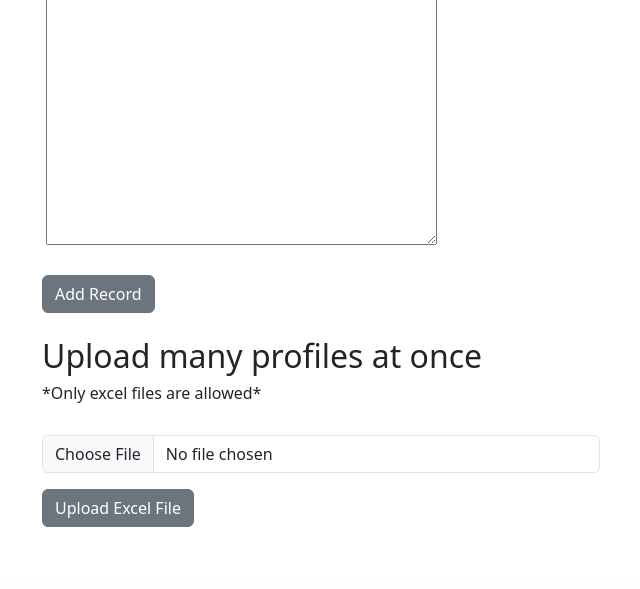
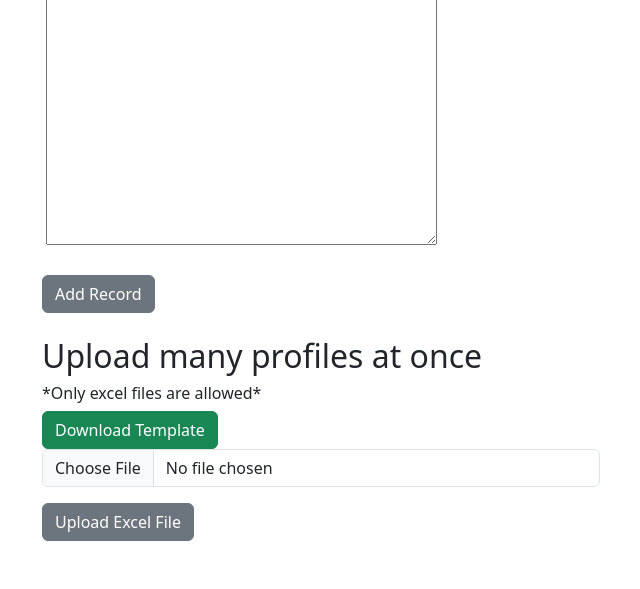
Before and after one commit to rodrelonmask/HR, a Django app: page /add_record/ in a window 1280 px wide. Shown: the part 1310-1899 px from the top of the page, without its empty margins (319-959 px from the left). Before the commit the page ends 1837 px from the top, so only its background shows below. Run offline with Django 5.2, Linux system fonts and the light colour scheme; the visitor is signed in with stand-in values (Sample User, id 1).

Commit message:
Add files via upload

```diff
--- a/website/templates/add_record.html
+++ b/website/templates/add_record.html
@@ -74,7 +74,7 @@
 			{{ form.age }}
 		</div>
 
-		<div class="form-group">
+		<div >
 			<br/>
 			<label for="{{ form.gender.id_for_label }}">Gender</label>
 			{{ form.gender }}
@@ -126,6 +126,14 @@
 <div class="col-md-6 offset-md-3">
 	<h2>Upload many profiles at once</h2>
 	<h6>*Only excel files are allowed*</h6>
+	<button type="button" onclick="downloadTemplate()" class="btn btn-success">Download Template</button>
+
+		<script>
+		function downloadTemplate() {
+			window.location.href = '{% url "download_template" %}';
+		}
+		</script>
+
 	<br/>
 	<form method="post" enctype="multipart/form-data">
 	{% csrf_token %}
```
